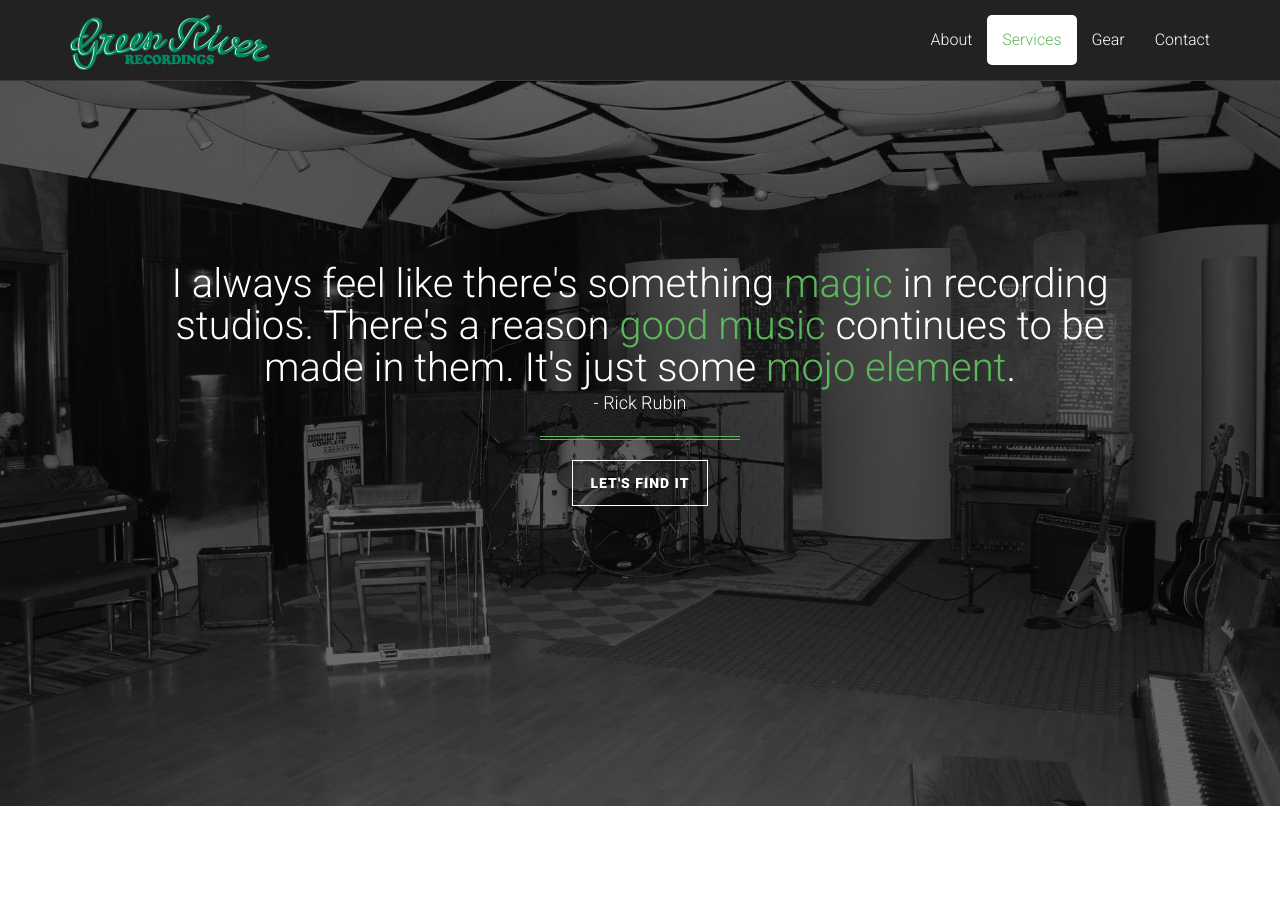
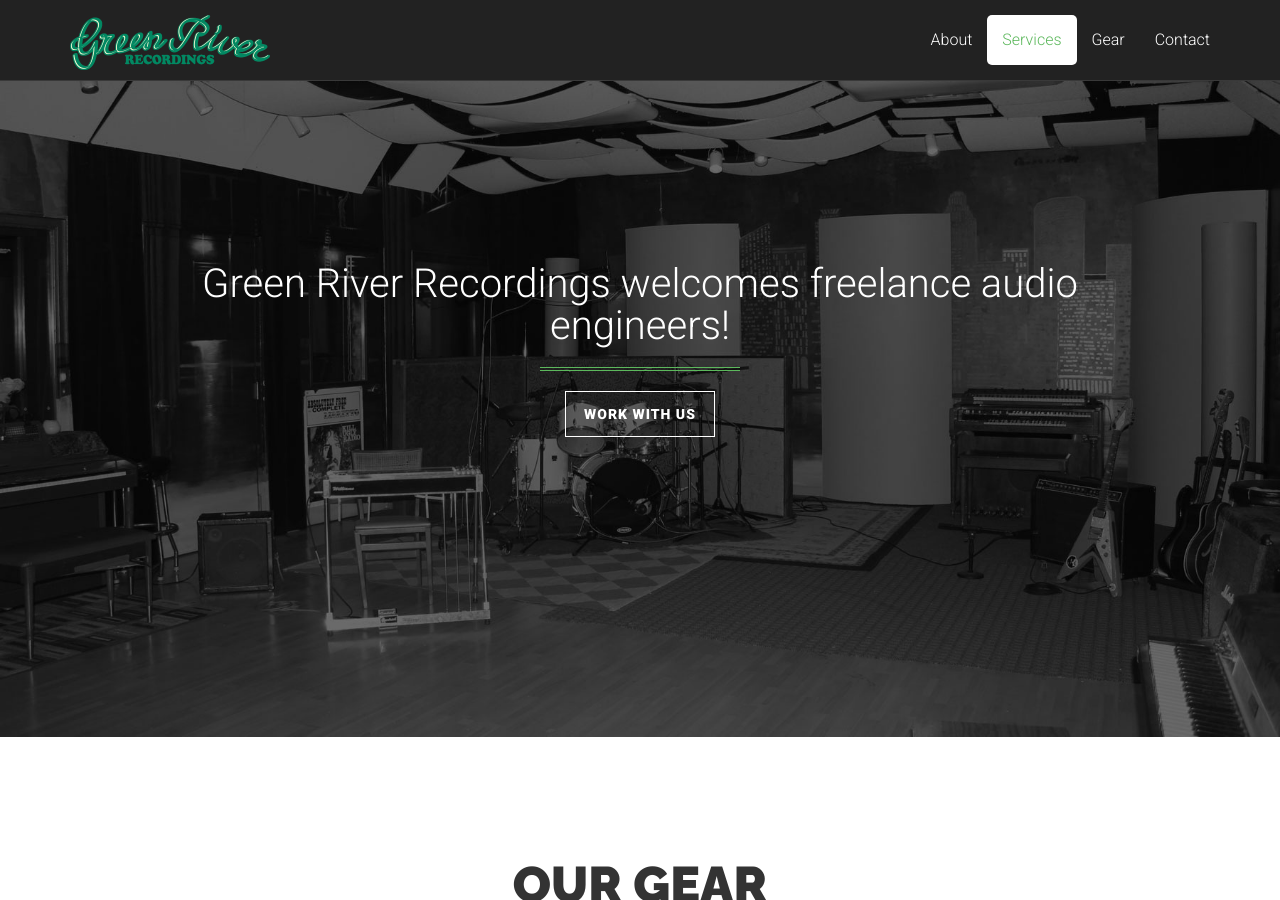
Before and after one commit to scottweisman/greenriverrecordings, a Jekyll site: the page built from index.html, in a window 1280 px wide and 900 px high, scrolled down 3006 px. Built offline with Jekyll 4.4.1, drawn with Linux system fonts in a browser that asks for light colours; nearby versions of some CDN libraries; Markdown is read by kramdown in place of the engine named in the settings.

Commit message:
updated homepage

```diff
--- a/_layouts/default.html
+++ b/_layouts/default.html
@@ -87,11 +87,10 @@
             <div class="row">
                 <div class="col-md-10 col-md-offset-1 wow fadeIn">
                     <span class="quote">
-                      I always feel like there's something <span class="text-primary">magic</span> in recording studios. There's a reason <span class="text-primary">good music</span> continues to be made in them. It's just some <span class="text-primary">mojo element</span>.
+                        Green River Recordings welcomes freelance audio engineers!
                     </span>
-                    <p>- Rick Rubin</p>
                     <hr class=" colored">
-                    <a class="btn btn-outline-light page-scroll" href="#contact">Let's Find It</a>
+                    <a class="btn btn-outline-light page-scroll" href="#contact">Work With Us</a>
                 </div>
             </div>
         </div>
@@ -119,7 +118,7 @@
             </div>
             <div class="row content-row">
                 <div class="col-lg-8 col-lg-offset-2">
-                    <form name="sentMessage" id="contactForm" novalidate>
+                    <form action="//formspree.io/ben@greenriverrecordings.com" method="POST" name="sentMessage" id="contactForm" novalidate>
                         <div class="row control-group">
                             <div class="form-group col-xs-12 floating-label-form-group controls">
                                 <label>Name</label>
```
